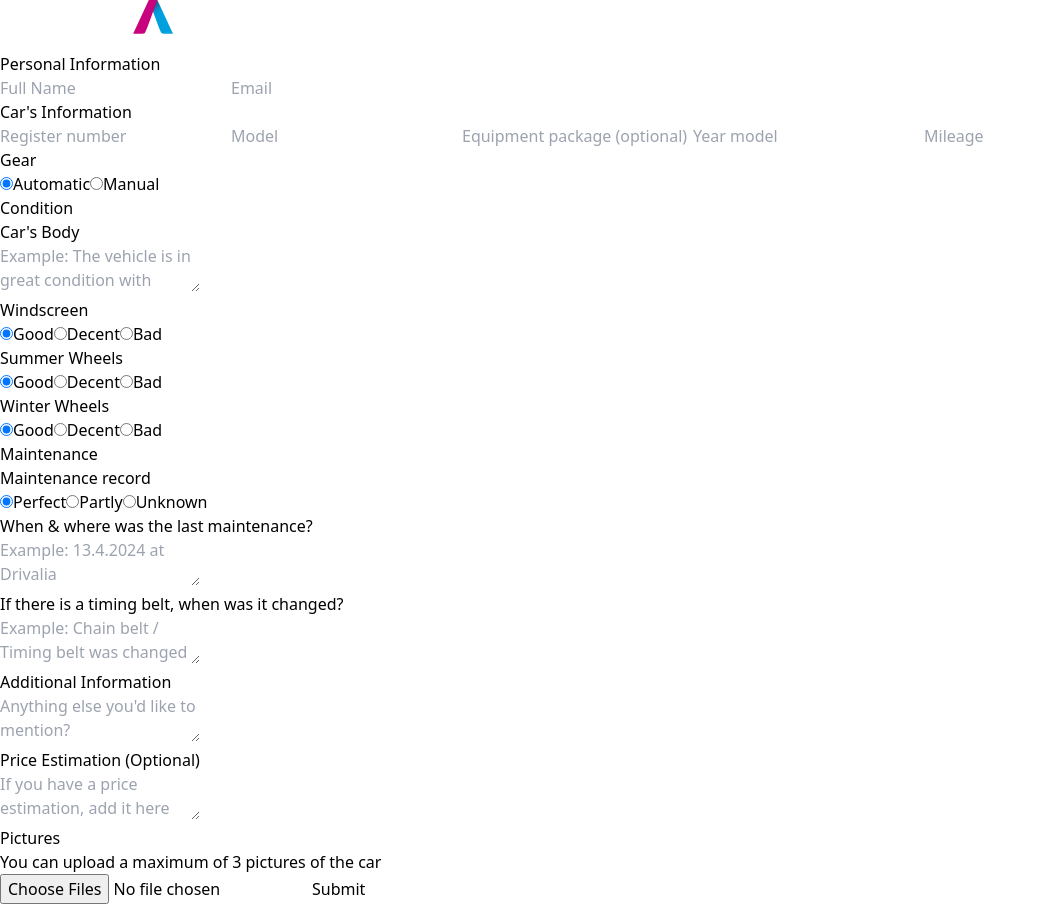
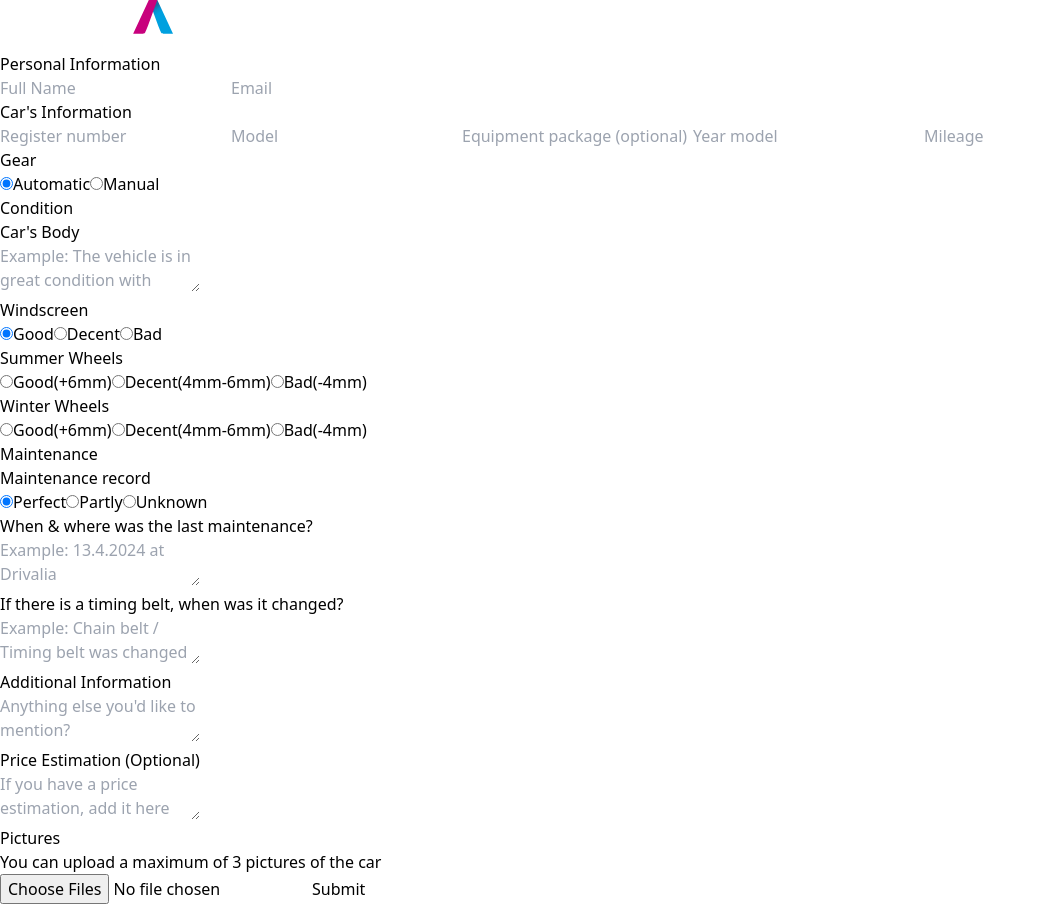
Before and after one commit to Viettranni/CarOffer, a React (Vite) app in the folder frontend/: page /form in a window 1280 px wide. Shown: the whole page, without its empty margins (0-1046 px from the left). Built offline with nearby package versions, Linux system fonts and the light colour scheme.

Commit message:
Adding more more detailed wheel conidition instructions

```diff
--- a/frontend/src/pages/Form.jsx
+++ b/frontend/src/pages/Form.jsx
@@ -209,7 +209,7 @@ const Form = () => {
           <div>
             <p className="mb-2">Summer Wheels</p>
             <div className="flex flex-col space-y-2">
-              {["Good", "Decent", "Bad"].map((option) => (
+              {["Good(+6mm)", "Decent(4mm-6mm)", "Bad(-4mm)"].map((option) => (
                 <label key={option} className="inline-flex items-center">
                   <input
                     type="radio"
@@ -227,7 +227,7 @@ const Form = () => {
           <div>
             <p className="mb-2">Winter Wheels</p>
             <div className="flex flex-col space-y-2">
-              {["Good", "Decent", "Bad"].map((option) => (
+              {["Good(+6mm)", "Decent(4mm-6mm)", "Bad(-4mm)"].map((option) => (
                 <label key={option} className="inline-flex items-center">
                   <input
                     type="radio"
```
